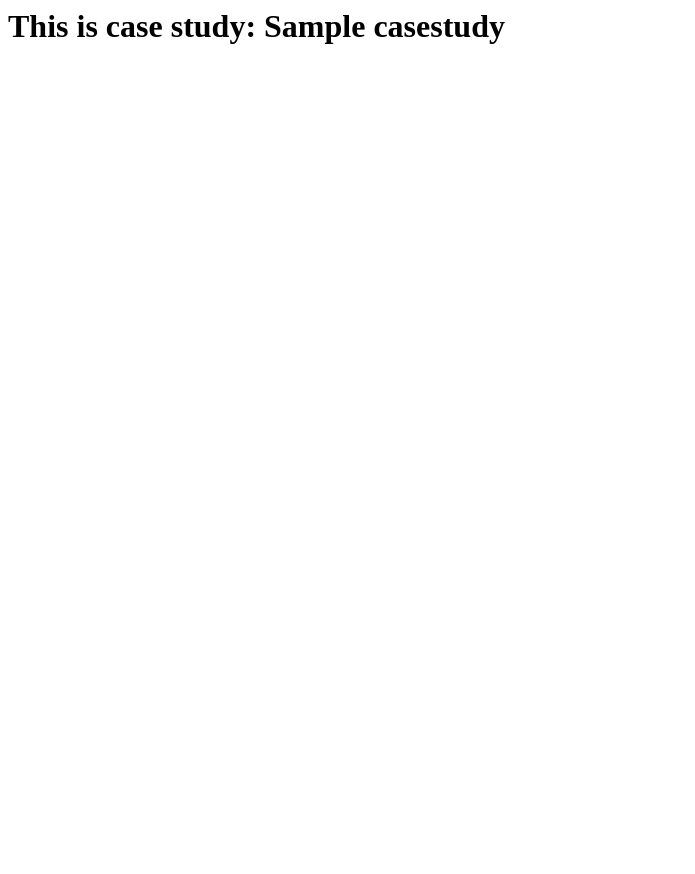
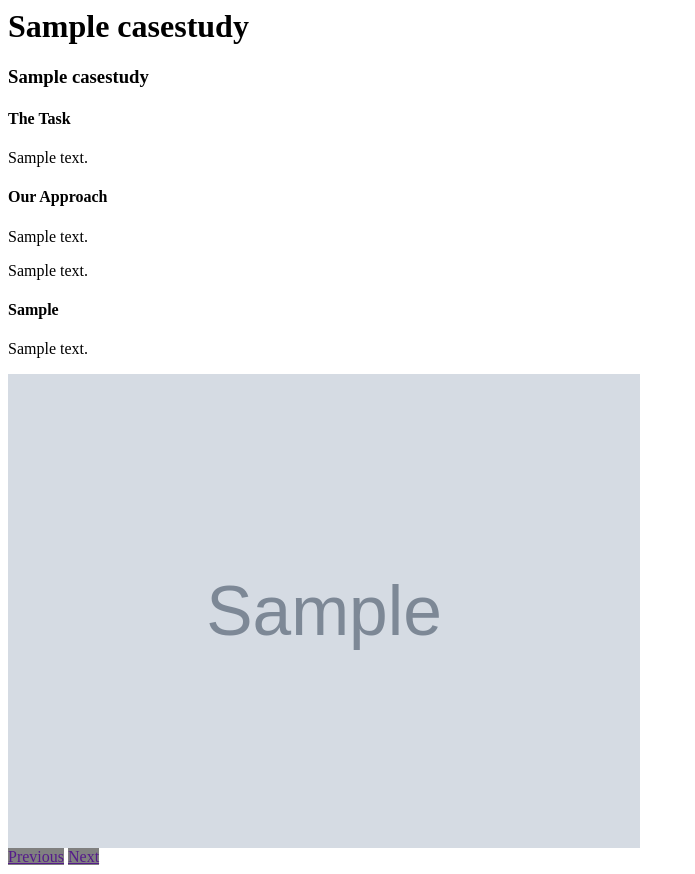
Before and after one commit to madebynotch/Notch, a Django app: page /case_study/1/ in a window 1280 px wide. Shown: the whole page, without its empty margins (0-695 px from the left). Before the commit the page ends 44 px from the top, so only its background shows below. Run offline with Django 3.2, Linux system fonts and the light colour scheme; tables that the repository leaves empty hold one stand-in row (values such as "Sample post"); grey boxes marked "Sample" are stand-in pictures.

Commit message:
added methods to get next and previous case studies(ordered by date), adjusted the case study model to make date_complete not required

```diff
--- a/case_studies/models.py
+++ b/case_studies/models.py
@@ -12,11 +12,45 @@ class CaseStudy(models.Model):
     extension_text = models.TextField(blank=True)
     sub_header = models.CharField(max_length=25, blank=True)
     sub_header_content = models.TextField(blank=True)
-    date_completed = models.DateField(blank=True)
+    date_completed = models.DateField(blank=True, null=True)
     date_added = models.DateField(auto_now=True)
 
     def __unicode__(self):
         return self.title
+
+    def get_next(self):
+        ordered_case_studies = []
+        for cs in CaseStudy.objects.all().order_by('-date_added'):
+            ordered_case_studies.append(cs)
+
+        current = ordered_case_studies.index(self)
+
+        if current == 0:
+            next_pk = ordered_case_studies[1].pk
+        else:
+            try:
+                next_pk = ordered_case_studies[current+1].pk
+            except:
+                next_pk = None
+
+        return next_pk
+
+    def get_prev(self):
+        ordered_case_studies = []
+        for cs in CaseStudy.objects.all().order_by('-date_added'):
+            ordered_case_studies.append(cs)
+
+        current = ordered_case_studies.index(self)
+
+        if current == 0:
+            prev_pk = None
+        else:
+            try:
+                prev_pk = ordered_case_studies[current-1].pk
+            except:
+                prev_pk = None
+
+        return prev_pk
 
 class CaseStudyImage(models.Model):
     case_study = models.ForeignKey(CaseStudy, related_name='images')
@@ -26,4 +60,4 @@ class CaseStudyImage(models.Model):
     is_showcase = models.BooleanField()
 
     def __unicode__(self):
-        return self.case_study.title+" : "+str(self.pk)
+        return self.case_study.title+" : "+self.image.url
--- a/case_studies/templates/case_study.html
+++ b/case_studies/templates/case_study.html
@@ -1 +1,40 @@
-<h1>This is case study: {{case_study.title}}</h1>
+<h1>{{case_study.title}}</h1>
+
+<h3>{{case_study.subtitle}}</h3>
+
+<h4>The Task</h4>
+<p>{{case_study.task_content}}</p>
+
+<h4>Our Approach</h4>
+<p>{{case_study.approach_content}}</p>
+
+{% for image in images %}
+    <img src="{{image.image.url}}" style='width:100%'>
+{% endfor %}
+
+{% if case_study.extension_text %}
+    <p>{{case_study.approach_content}}</p>
+{% endif %}
+
+{% if case_study.sub_header %}
+    <h4>{{case_study.sub_header}}</h4>
+    <p>{{case_study.sub_header_content}}</p>
+{% endif %}
+
+{% for image in sub_images %}
+    <img src="{{image.image.url}}" style='width:50%'>
+{% endfor %}
+
+<br>
+
+{% if case_study.get_prev != None %}
+    <a href="{% url 'case_study' case_study.get_prev %}">Previous</a>
+{% else %}
+    <a href="" style='background-color: grey'>Previous</a>
+{% endif %}
+
+{% if case_study.get_next != None %}
+    <a href="{% url 'case_study' case_study.get_next %}">Next</a>
+{% else %}
+    <a href="" style='background-color: grey'>Next</a>
+{% endif %}
--- a/case_studies/views.py
+++ b/case_studies/views.py
@@ -5,7 +5,9 @@ from case_studies.models import CaseStudy, CaseStudyImage
 
 def case_study(request, pk):
     case_study = CaseStudy.objects.get(pk=pk)
+    images = case_study.images.filter(is_sub_header=False)
+    sub_images = case_study.images.filter(is_sub_header=True)
 
-    context = {'case_study': case_study,}
+    context = {'case_study': case_study, 'images': images, 'sub_images': sub_images,}
 
     return render(request, 'case_study.html', context)
```
Also changed, not shown: case_studies/migrations/0006_auto_20150715_2156.py (added).
